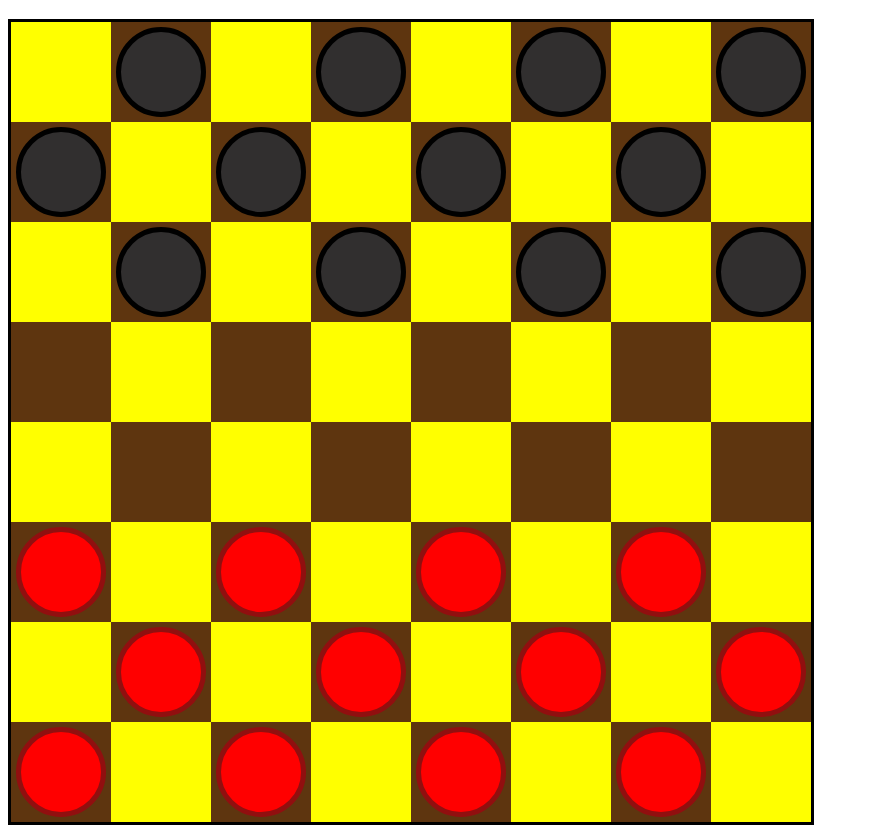
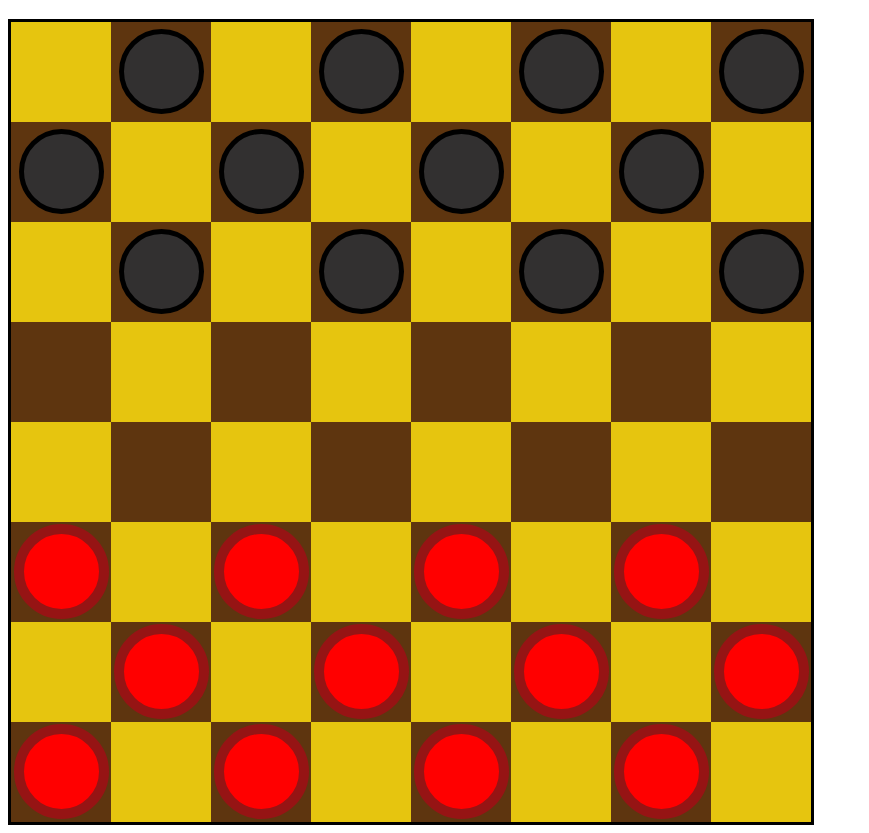
Before and after one commit to NotVendetta/NotVendettaX.github.io, a plain HTML site: page index.html in a window 1280 px wide. Shown: the part 61-894 px from the top of the page, without its empty margins (0-869 px from the left). Drawn offline with Linux system fonts and the light colour scheme.

Commit message:
Add files via upload

```diff
--- a/index.html
+++ b/index.html
@@ -20,18 +20,18 @@
         justify-content: center;
       }
       .light {
-        background-color: yellow;
+        background-color: rgb(230, 197, 15);
       }
       .dark {
         background-color: rgb(94, 53, 15);
       }
       .piece {
         border-radius: 100px;
-        height: 80px;
-        width: 80px;
+        height: 75px;
+        width: 75px;
       }
       .black {
-        background-color: rgb(49, 47, 47);
+        background-color: rgb(50, 48, 48);
         border: solid;
         border-color: black;
         border-width: 5px;
@@ -39,8 +39,8 @@
       .red {
         background-color: red;
         border: solid;
-        border-color: rgb(145, 15, 15);
-        border-width: 5px;
+        border-color: rgb(150, 20, 20);
+        border-width: 10px;
       }
     </style>
 </head>
```
